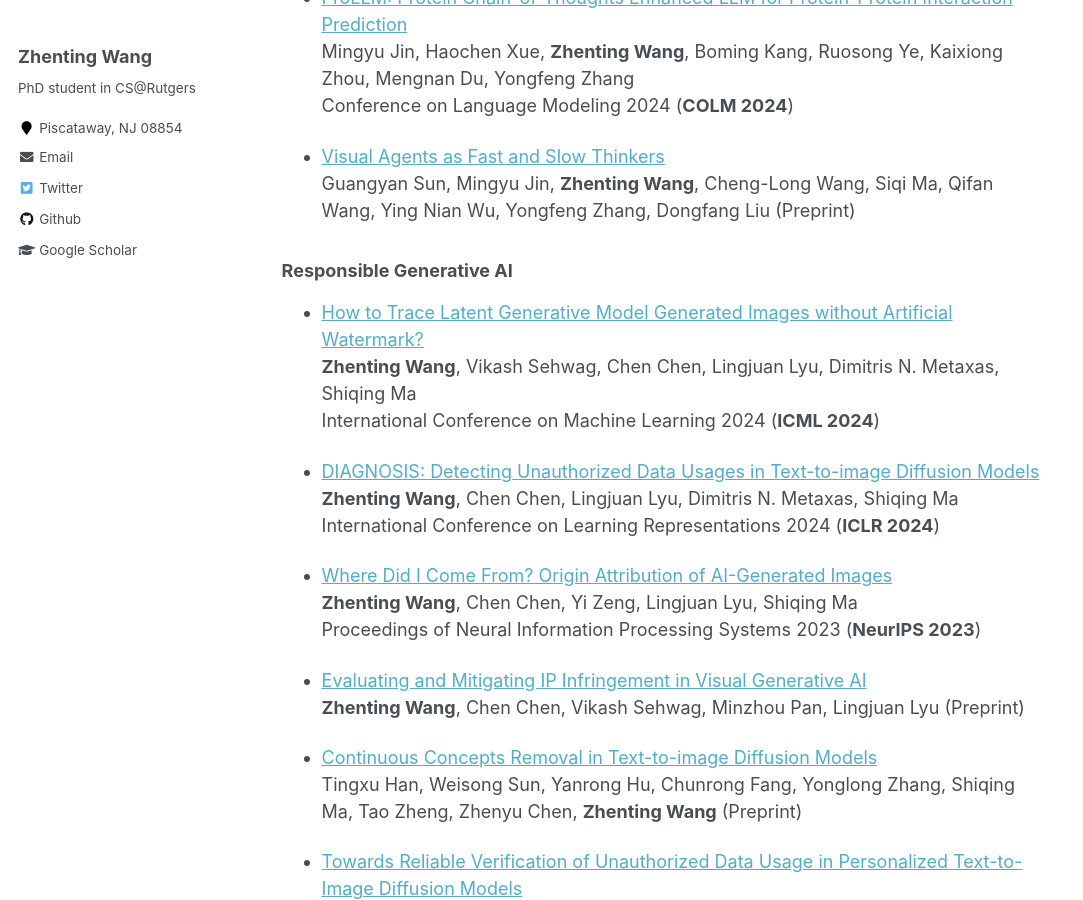
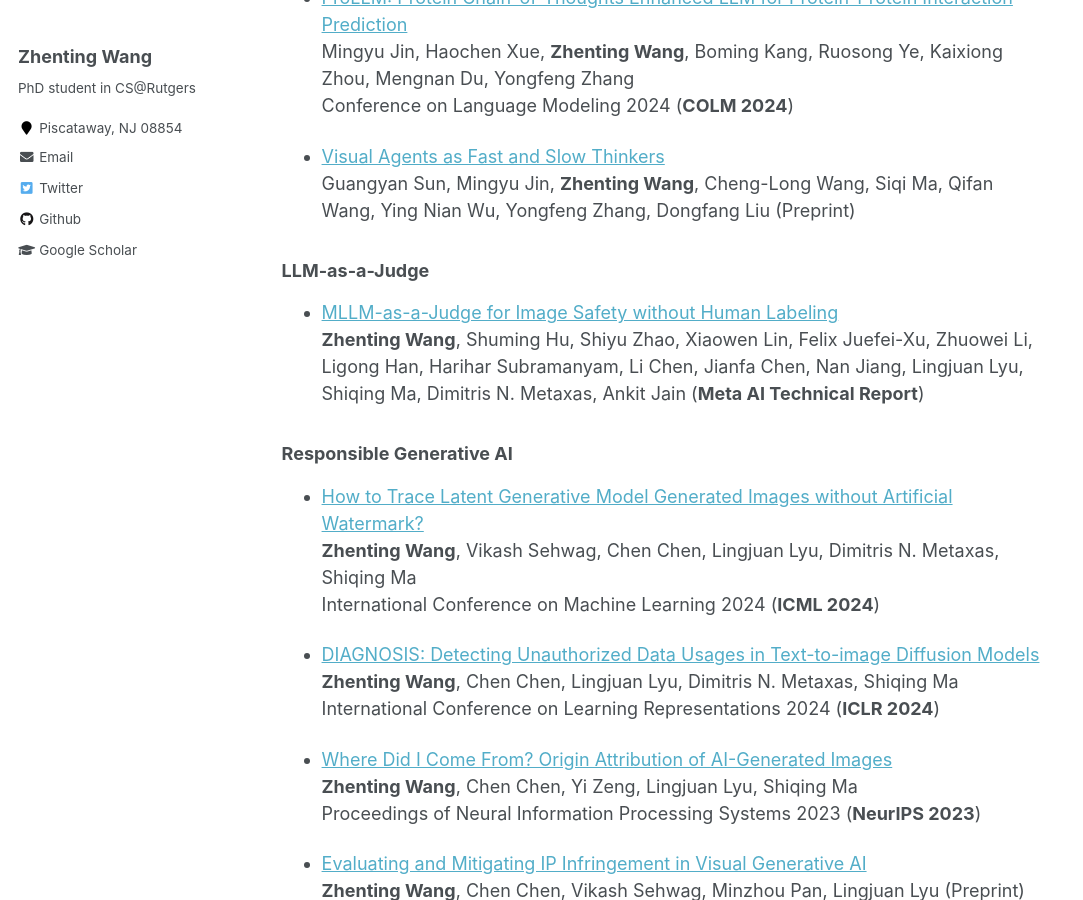
Before and after one commit to ZhentingWang/zhentingwang.github.io, a Jekyll site: the page built from _pages/about.md, in a window 1280 px wide and 900 px high, scrolled down 701 px. Shown: the whole window, without its empty margins (0-1083 px from the left). Built offline with Jekyll 4.4.1, drawn with Linux system fonts in a browser that asks for light colours.

Commit message:
Update about.md

```diff
--- a/_pages/about.md
+++ b/_pages/about.md
@@ -73,6 +73,11 @@ Conference on Language Modeling 2024 (**COLM 2024**)
 
 * [Visual Agents as Fast and Slow Thinkers](https://arxiv.org/pdf/2408.08862)
 Guangyan Sun, Mingyu Jin, **Zhenting Wang**, Cheng-Long Wang, Siqi Ma, Qifan Wang, Ying Nian Wu, Yongfeng Zhang, Dongfang Liu (Preprint)
+
+### LLM-as-a-Judge
+
+* [MLLM-as-a-Judge for Image Safety without Human Labeling](https://arxiv.org/pdf/2501.00192)
+**Zhenting Wang**, Shuming Hu, Shiyu Zhao, Xiaowen Lin, Felix Juefei-Xu, Zhuowei Li, Ligong Han, Harihar Subramanyam, Li Chen, Jianfa Chen, Nan Jiang, Lingjuan Lyu, Shiqing Ma, Dimitris N. Metaxas, Ankit Jain (**Meta AI Technical Report**)
 
 ### Responsible Generative AI
 
```
